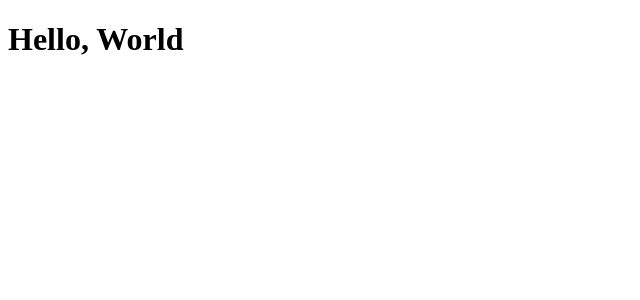
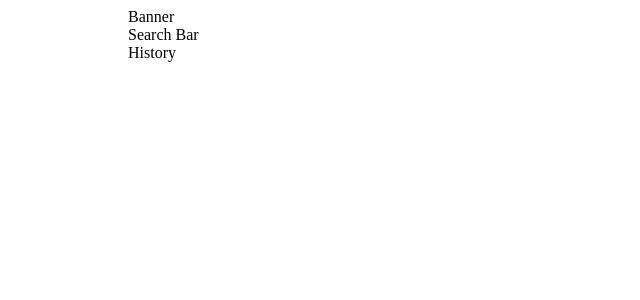
Before and after one commit to ddyjis/pensieve.tonyli.dev, a Next.js app: page / in a window 1280 px wide. Shown: the top 300 px of the page, without its empty margins (0-640 px from the left). Built offline with nearby package versions, Linux system fonts and the light colour scheme.

Commit message:
Add SASS

```diff
--- a/app/layout.tsx
+++ b/app/layout.tsx
@@ -1,3 +1,5 @@
+import "../styles/main.scss";
+
 export default function RootLayout({ children }: { children: React.ReactNode }) {
   return (
     <html lang="en">
--- a/app/page.tsx
+++ b/app/page.tsx
@@ -1,3 +1,12 @@
 export default function Home() {
-  return <h1>Hello, World</h1>;
+  return (
+    <div className="container">
+      {/* TODO: Banner */}
+      <div className="banner">Banner</div>
+      {/* TODO: Search bar */}
+      <div className="search-bar">Search Bar</div>
+      {/* TODO: History */}
+      <div className="history">History</div>
+    </div>
+  );
 }
--- a/next.config.js
+++ b/next.config.js
@@ -1,8 +1,13 @@
+const path = require("path");
+
 /** @type {import('next').NextConfig} */
 const nextConfig = {
   experimental: {
     appDir: true,
   },
-}
+  sassOptions: {
+    includePaths: [path.join(__dirname, "styles")],
+  },
+};
 
-module.exports = nextConfig
+module.exports = nextConfig;
--- a/package.json
+++ b/package.json
@@ -3,7 +3,7 @@
   "version": "0.1.0",
   "private": true,
   "scripts": {
-    "dev": "next dev --turbo",
+    "dev": "next dev",
     "build": "next build",
     "start": "next start",
     "lint": "next lint"
@@ -25,6 +25,7 @@
     "eslint-plugin-import": "^2.26.0",
     "eslint-plugin-simple-import-sort": "^8.0.0",
     "eslint-plugin-unused-imports": "^2.0.0",
-    "prettier": "^2.7.1"
+    "prettier": "^2.7.1",
+    "sass": "^1.56.1"
   }
 }
--- /dev/null
+++ b/styles/layout/_container.scss
@@ -0,0 +1,5 @@
+.container {
+    max-width: 1024px;
+    margin-left: auto;
+    margin-right: auto;
+}
--- /dev/null
+++ b/styles/main.scss
@@ -0,0 +1 @@
+@use "layout/container";
```
Also changed, not shown: 1 other file (tests, documents, lock files or other folders).
